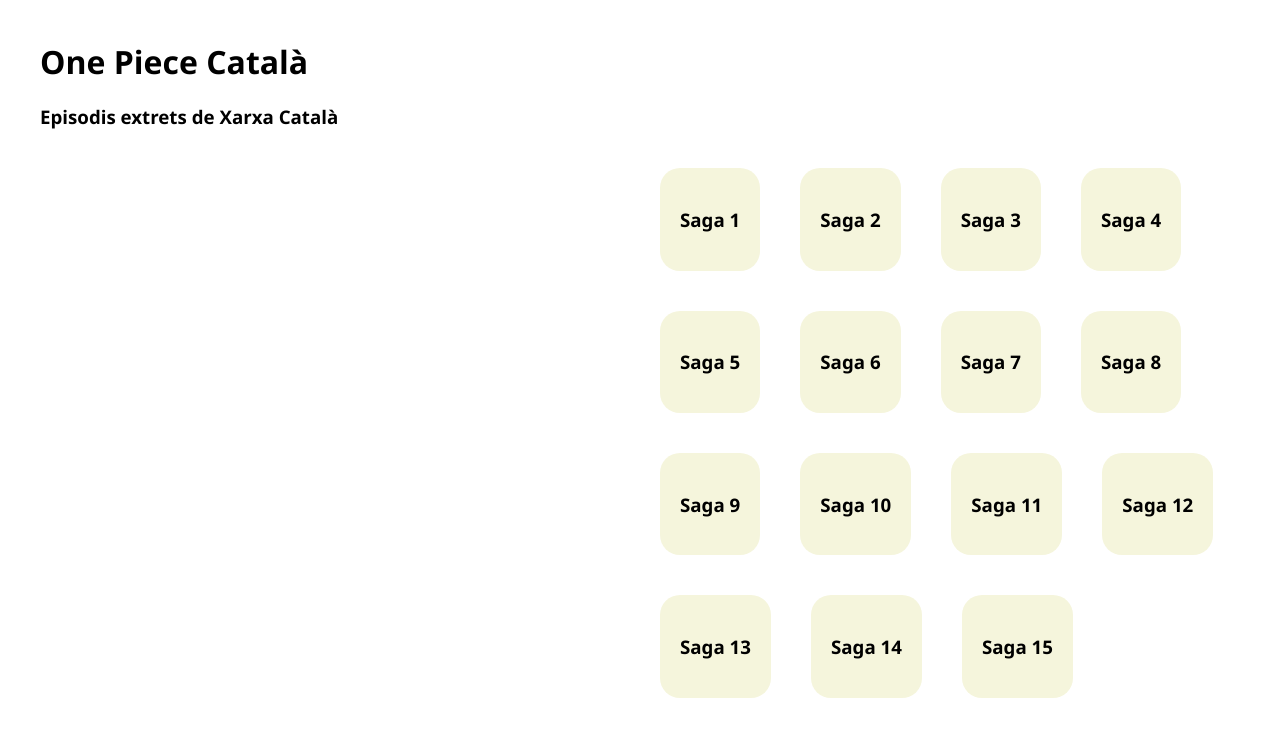
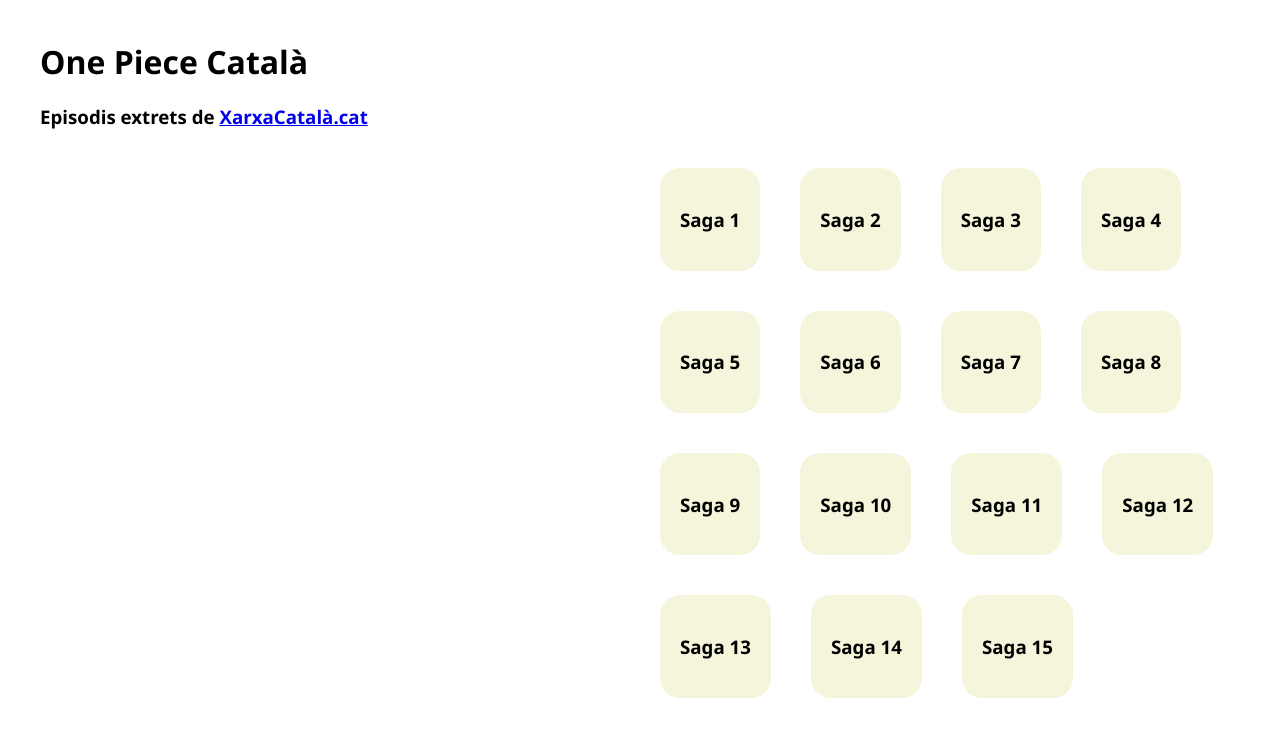
Before and after one commit to Huguet57/onepiece, a plain HTML site: page index.html in a window 1280 px wide. Shown: the top 735 px of the page. Drawn offline with Linux system fonts and the light colour scheme.

Commit message:
Crèdits a Xarxa Català

```diff
--- a/index.html
+++ b/index.html
@@ -6,7 +6,7 @@
     </head>
     <body>
         <h1>One Piece Català</h1>
-        <h3>Episodis extrets de Xarxa Català</h3>
+        <h3>Episodis extrets de <a href='https://onepiece.xarxacatala.cat/'>XarxaCatalà.cat</a></h3>
         <div id="main">
             <div id="active"></div>
             <div id="inactive"></div>
```
